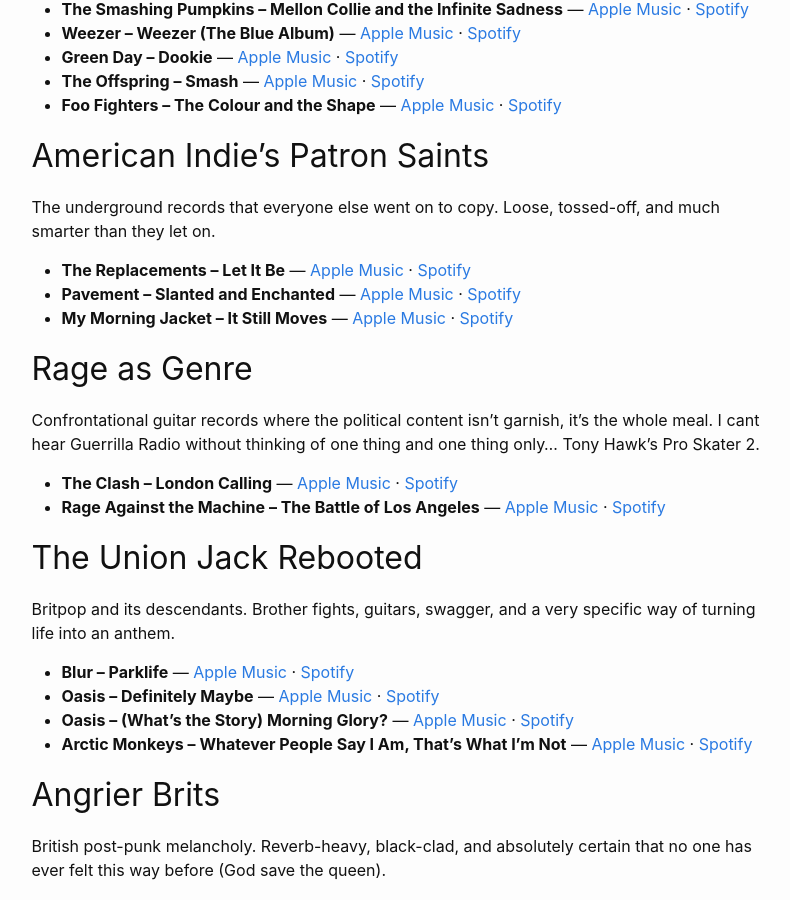
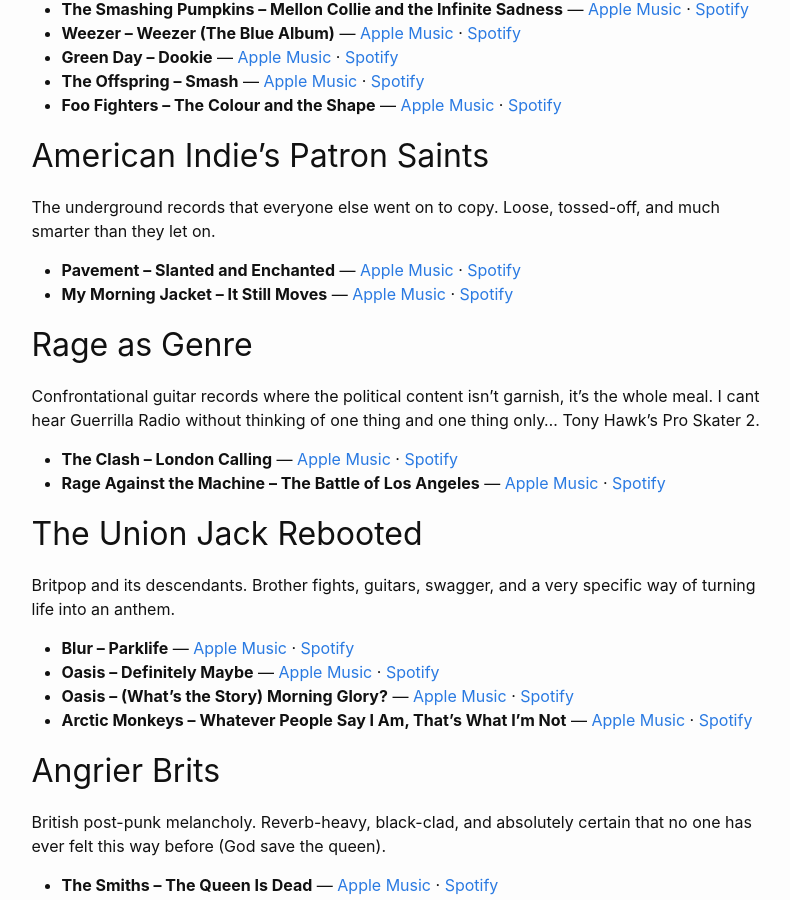
Before and after one commit to sidkiblawi/sidkiblawi.github.io, a Jekyll site: the page built from top-100-albums.md, in a window 1280 px wide and 900 px high, scrolled down 3689 px. Shown: the whole window, without its empty margins (231-1021 px from the left). Built offline with Jekyll 4.4.1, drawn with Linux system fonts in a browser that asks for light colours.

Commit message:
Remove The Replacements - Let It Be to keep list at 100

```diff
--- a/top-100-albums.md
+++ b/top-100-albums.md
@@ -161,7 +161,6 @@ everything they needed and were miserable about it anyway. God forbid college be
 The underground records that everyone else went on to copy. Loose, tossed-off,
 and much smarter than they let on.
 
-- **The Replacements – Let It Be** — [Apple Music](https://music.apple.com/us/album/let-it-be/162563989) · [Spotify](https://open.spotify.com/search/The%20Replacements%20Let%20It%20Be)
 - **Pavement – Slanted and Enchanted** — [Apple Music](https://music.apple.com/us/search?term=Pavement%20Slanted%20and%20Enchanted) · [Spotify](https://open.spotify.com/search/Pavement%20Slanted%20and%20Enchanted)
 - **My Morning Jacket – It Still Moves** — [Apple Music](https://music.apple.com/us/album/it-still-moves/278818185) · [Spotify](https://open.spotify.com/search/My%20Morning%20Jacket%20It%20Still%20Moves)
 
```
